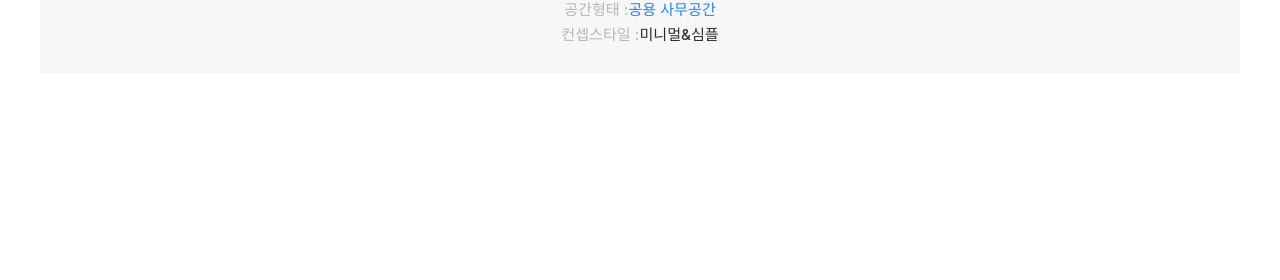
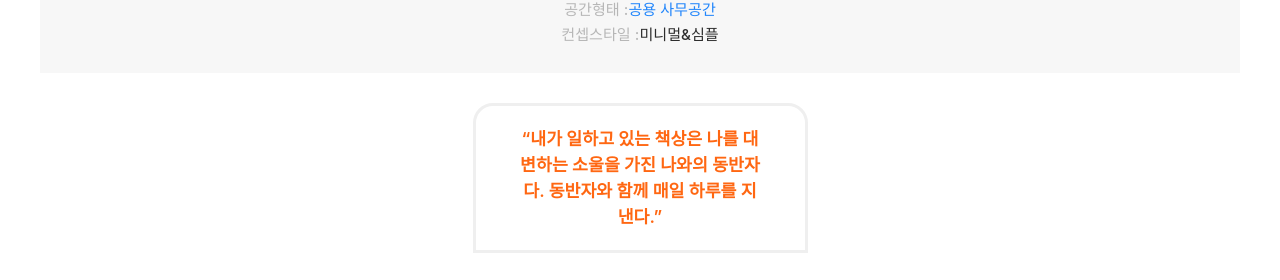
Before and after one commit to MyDeskDev/my-desk-front, a Next.js app: page /desks/1 in a window 1280 px wide. Shown: the part 1012-1292 px from the top of the page. Before the commit the page ends 1085 px from the top, so only its background shows below. Built offline with nearby package versions, Linux system fonts and the light colour scheme; a web font is replaced by a local one.

Commit message:
DeskSummary ui 추가

```diff
--- /dev/null
+++ b/src/components/DeskDetail/DeskSummary.tsx
@@ -0,0 +1,25 @@
+import { Flex } from '@chakra-ui/react';
+
+const DeskSummary = () => {
+  return (
+    <Flex padding="30px 20px" justifyContent="center">
+      <Flex
+        maxW="335px"
+        padding="20px 42px"
+        border="3px solid #EFEFEF"
+        borderRadius="20px 20px 0px 0px"
+        justifyContent="center"
+        color="#FF6712"
+        fontSize="1.6rem"
+        fontWeight="600"
+        lineHeight="2.4rem"
+        textAlign="center"
+      >
+        “내가 일하고 있는 책상은 나를 대변하는 소울을 가진 나와의 동반자다.
+        동반자와 함께 매일 하루를 지낸다.”
+      </Flex>
+    </Flex>
+  );
+};
+
+export default DeskSummary;
--- a/src/pages/desks/[id].tsx
+++ b/src/pages/desks/[id].tsx
@@ -7,6 +7,7 @@ import DeskThumbnail from '@/components/DeskDetail/Thumbnail';
 import UserProfileImage from '@/components/DeskDetail/UserProfileImage';
 import UserSummary from '@/components/DeskDetail/UserSummary';
 import DeskTypeContainer from '@/components/DeskDetail/DeskTypeContainer';
+import DeskSummary from '@/components/DeskDetail/DeskSummary';
 
 const Desk: NextPage = () => {
   return (
@@ -19,6 +20,7 @@ const Desk: NextPage = () => {
           <UserSummary />
         </Box>
         <DeskTypeContainer />
+        <DeskSummary />
       </main>
     </div>
   );
```
